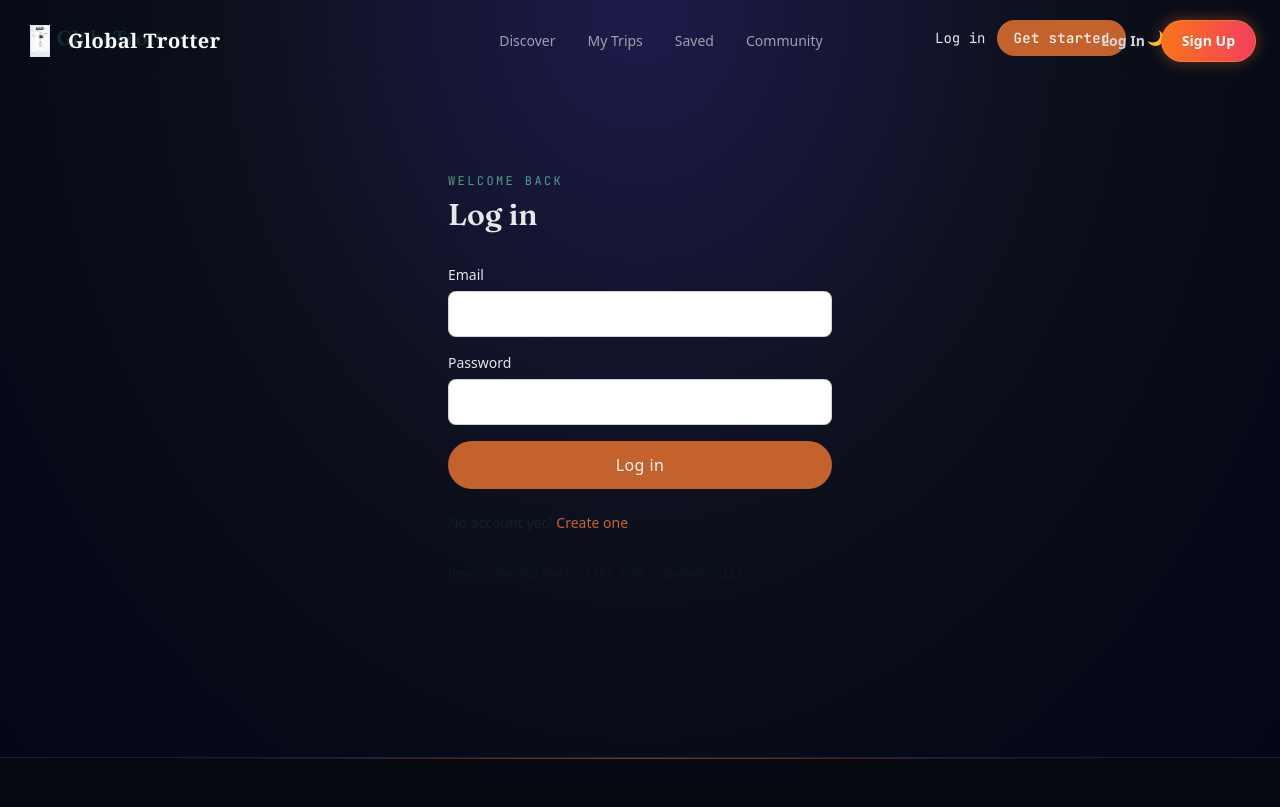
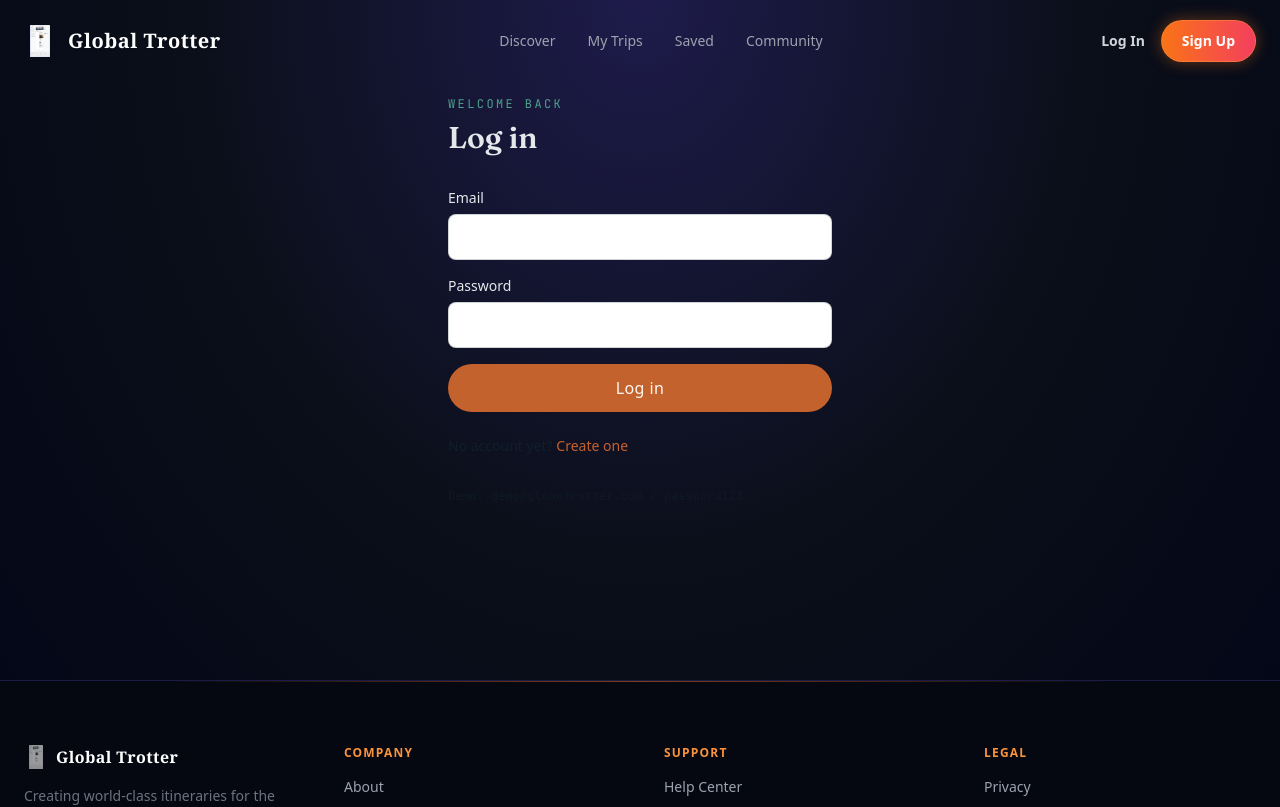
Before and after one commit to rajaghara2007/oddo-hackathon, a Next.js app in the folder frontend/: page /login in a window 1280 px wide. Shown: the top 807 px of the page. Built offline with nearby package versions, Linux system fonts and the light colour scheme.

Commit message:
refactor(frontend): consolidate components folders and fix overlapping navbars

```diff
--- a/frontend/app/components/Navbar.tsx
+++ /dev/null
@@ -1,33 +0,0 @@
-"use client";
-
-import Link from "next/link";
-import { useLanguage } from "@/lib/i18n/LanguageContext";
-import LanguageSwitcher from "./LanguageSwitcher";
-import ThemeToggle from "./ThemeToggle";
-
-export default function Navbar({ signedIn = false }: { signedIn?: boolean }) {
-  const { t } = useLanguage();
-
-  return (
-    <nav className="flex items-center justify-between px-8 py-5 border-b border-ink/10 dark:border-white/10">
-      <Link href="/" className="font-display text-xl font-semibold text-ink dark:text-paper flex items-center gap-2">
-        <span className="text-compass">✦</span> GlobeTrotter
-      </Link>
-      <div className="flex items-center gap-3 font-mono text-sm">
-        {signedIn ? (
-          <>
-            <Link href="/dashboard" className="hover:text-compass transition-colors">{t("nav.dashboard")}</Link>
-            <Link href="/trips/new" className="btn-primary !py-2 !px-4 text-sm">{t("nav.newTrip")}</Link>
-          </>
-        ) : (
-          <>
-            <Link href="/login" className="hover:text-compass transition-colors">{t("nav.login")}</Link>
-            <Link href="/register" className="btn-primary !py-2 !px-4 text-sm">{t("nav.getStarted")}</Link>
-          </>
-        )}
-        <ThemeToggle />
-        <LanguageSwitcher />
-      </div>
-    </nav>
-  );
-}
--- a/frontend/app/dashboard/page.tsx
+++ b/frontend/app/dashboard/page.tsx
@@ -1,8 +1,7 @@
 import { redirect } from "next/navigation";
 import { getSessionFromCookies } from "@/lib/auth";
 import { prisma } from "@/lib/prisma";
-import Navbar from "../components/Navbar";
-import DashboardClient from "./DashboardClient";
+import DashboardClient from "@/components/dashboard/DashboardClient";
 
 export default async function DashboardPage() {
   const session = getSessionFromCookies();
@@ -34,7 +33,6 @@ export default async function DashboardPage() {
 
   return (
     <>
-      <Navbar signedIn />
       <DashboardClient trips={serializedTrips} />
     </>
   );
--- a/frontend/app/login/page.tsx
+++ b/frontend/app/login/page.tsx
@@ -3,7 +3,7 @@
 import { useState } from "react";
 import { useRouter } from "next/navigation";
 import Link from "next/link";
-import Navbar from "../components/Navbar";
+
 
 export default function LoginPage() {
   const router = useRouter();
@@ -32,7 +32,7 @@ export default function LoginPage() {
 
   return (
     <>
-    <Navbar />
+
     <main className="max-w-md mx-auto px-8 py-24">
       <p className="label-eyebrow mb-2">Welcome back</p>
       <h1 className="text-3xl font-semibold mb-8">Log in</h1>
--- a/frontend/app/register/page.tsx
+++ b/frontend/app/register/page.tsx
@@ -3,7 +3,7 @@
 import { useState } from "react";
 import { useRouter } from "next/navigation";
 import Link from "next/link";
-import Navbar from "../components/Navbar";
+
 
 export default function RegisterPage() {
   const router = useRouter();
@@ -32,7 +32,7 @@ export default function RegisterPage() {
 
   return (
     <>
-    <Navbar />
+
     <main className="max-w-md mx-auto px-8 py-24">
       <p className="label-eyebrow mb-2">New account</p>
       <h1 className="text-3xl font-semibold mb-8">Start your itinerary</h1>
--- a/frontend/app/trips/[id]/TripTabs.tsx
+++ b/frontend/app/trips/[id]/TripTabs.tsx
@@ -3,12 +3,12 @@
 import { useState } from "react";
 import dynamic from "next/dynamic";
 import { useLanguage } from "@/lib/i18n/LanguageContext";
-import PackingList from "../../components/PackingList";
-import Journal from "../../components/Journal";
+import PackingList from "@/components/PackingList";
+import Journal from "@/components/Journal";
 
 // Leaflet touches `window` on import, so the map must be client-only and
 // loaded lazily — SSR-rendering it throws.
-const TripMap = dynamic(() => import("../../components/TripMap"), { ssr: false });
+const TripMap = dynamic(() => import("@/components/TripMap"), { ssr: false });
 
 type Stop = {
   id: string;
--- a/frontend/app/trips/new/page.tsx
+++ b/frontend/app/trips/new/page.tsx
@@ -2,7 +2,7 @@
 
 import { useState } from "react";
 import { useRouter } from "next/navigation";
-import Navbar from "../../components/Navbar";
+
 
 export default function NewTripPage() {
   const router = useRouter();
@@ -33,7 +33,7 @@ export default function NewTripPage() {
 
   return (
     <>
-      <Navbar signedIn />
+
       <main className="max-w-lg mx-auto px-8 py-16">
         <p className="label-eyebrow mb-2">New trip</p>
         <h1 className="text-3xl font-semibold mb-8">Where to?</h1>
```
Also changed, not shown: frontend/components/Journal.tsx (renamed from frontend/app/components/Journal.tsx), frontend/components/LanguageSwitcher.tsx (renamed from frontend/app/components/LanguageSwitcher.tsx), frontend/components/PackingList.tsx (renamed from frontend/app/components/PackingList.tsx), frontend/components/ThemeToggle.tsx (renamed from frontend/app/components/ThemeToggle.tsx), frontend/components/TripMap.tsx (renamed from frontend/app/components/TripMap.tsx), frontend/components/dashboard/DashboardClient.tsx (renamed from frontend/app/dashboard/DashboardClient.tsx).
